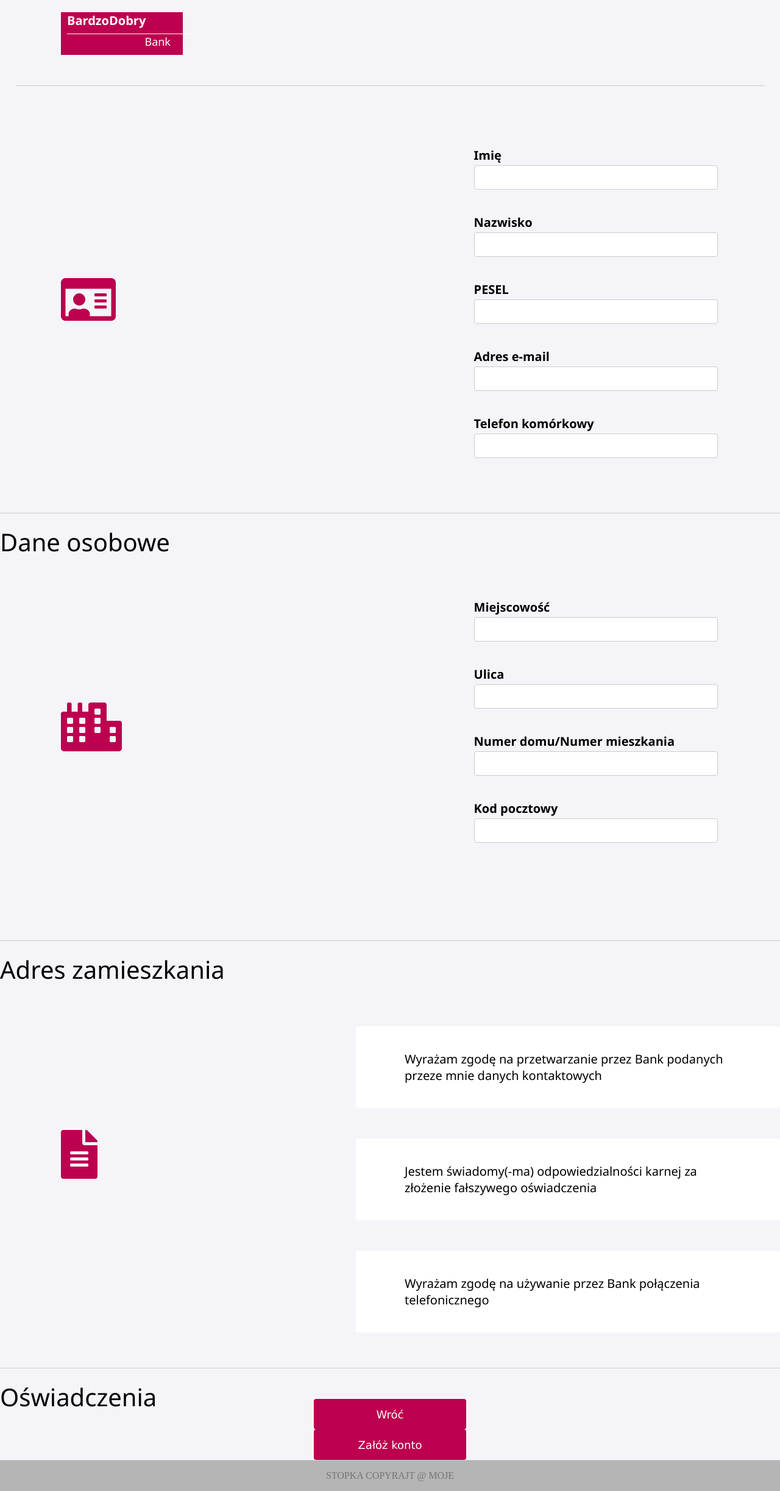
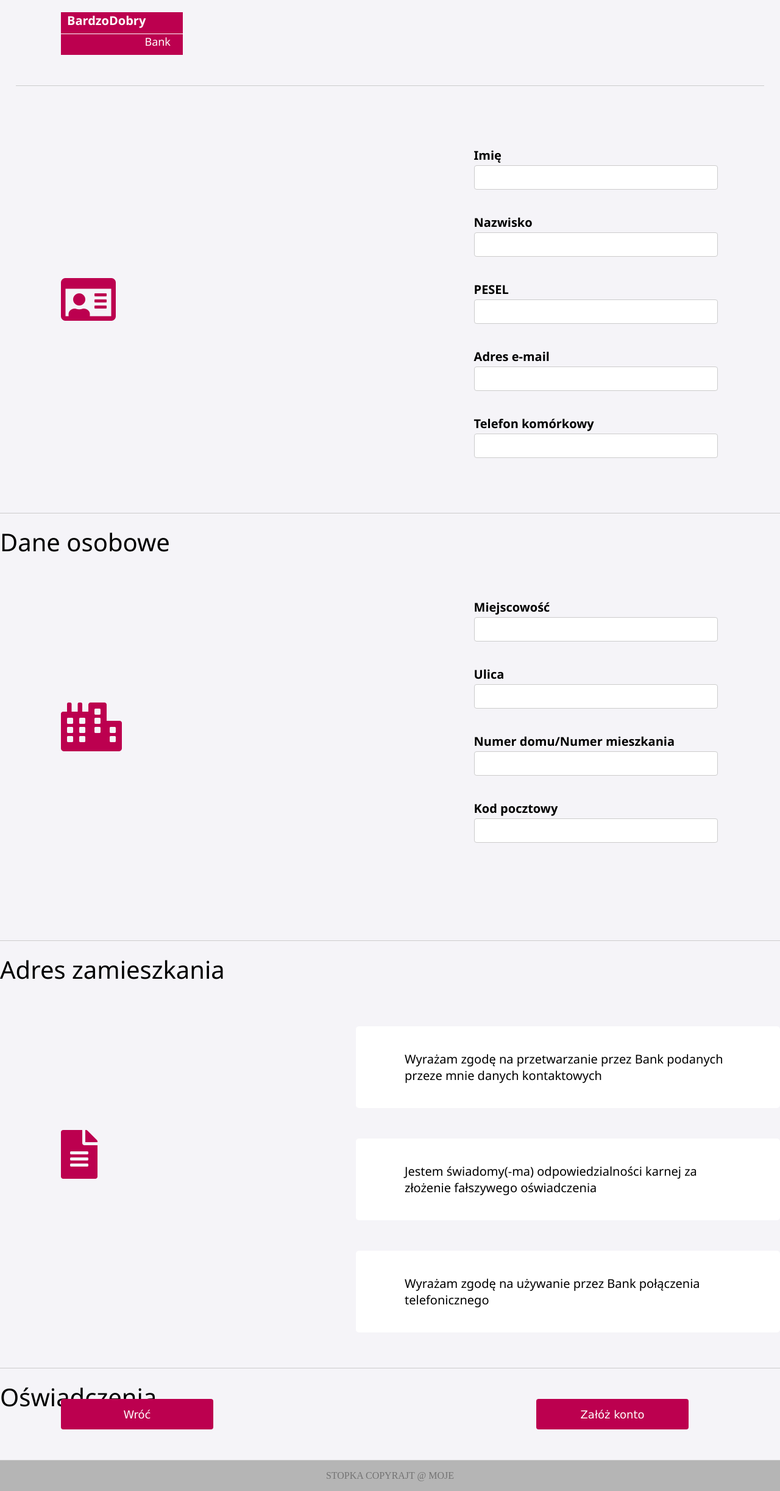
Before and after one commit to LeCarteloo/BankApplication, a PHP site: page /rejestracja.html in a window 1280 px wide. Shown: the whole page at 61% size. Run offline with PHP 8.4, Linux system fonts and the light colour scheme; some libraries are stand-ins or nearby versions.

Commit message:
UI
poprawki Logowanie i rejestracja

```diff
--- a/Bank1_PHP/UI/rejestracja.css
+++ b/Bank1_PHP/UI/rejestracja.css
@@ -59,11 +59,11 @@ body{
 	color:#fff;
 	font-weight:600;
 	float:left;
-	width:100%;
+	width:96%;
 	height:35px;
 	font-size:20px;
 	border-bottom:1px solid #fff;
-	margin-left:10px;
+	padding:0 0 0 10px;
 }
 
 #logo_text2{
@@ -207,7 +207,7 @@ input[type=password]:focus{
 }
 
 #przyciskrej{
-	width:250px;
+	width:100%;
 	height:100px;
 	margin-right:auto;
 	margin-left:auto;
@@ -273,3 +273,17 @@ input[type=password]:focus{
 	background-color:#fff;
 	border:2px solid #bd004f;
 }
+
+#p1{
+	float:left;
+	width:200px;
+	height:80px;
+	margin-left:150px;
+}
+
+#p2{
+	float:right;
+	width:200px;
+	height:80px;
+	margin-right:150px;
+}
--- a/Bank1_PHP/UI/rejestracja.html
+++ b/Bank1_PHP/UI/rejestracja.html
@@ -120,8 +120,8 @@
 				</div>
 			</div>
 				<div id="przyciskrej">
-					<a href="index.html"><input type="button" value="Wróć"></a>
-					<a href="rejestracja.html"><input type="button" value="Załóż konto"></a>
+					<div id="p1"><a href="index.html"><input type="button" value="Wróć"></a></div>
+					<div id="p2"><a href=""><input type="button" value="Załóż konto"></a></div>
 				</div>
 			<div id="stopka">
 				STOPKA COPYRAJT @ MOJE
--- a/Bank1_PHP/UI/style.css
+++ b/Bank1_PHP/UI/style.css
@@ -40,11 +40,11 @@ body{
 	color:#fff;
 	font-weight:600;
 	float:left;
-	width:100%;
+	width:98%;
 	height:60px;
 	font-size:40px;
 	border-bottom:1px solid #fff;
-	margin-left:10px;
+	padding:0 0 0 10px;
 }
 
 #logo_text2{
```
